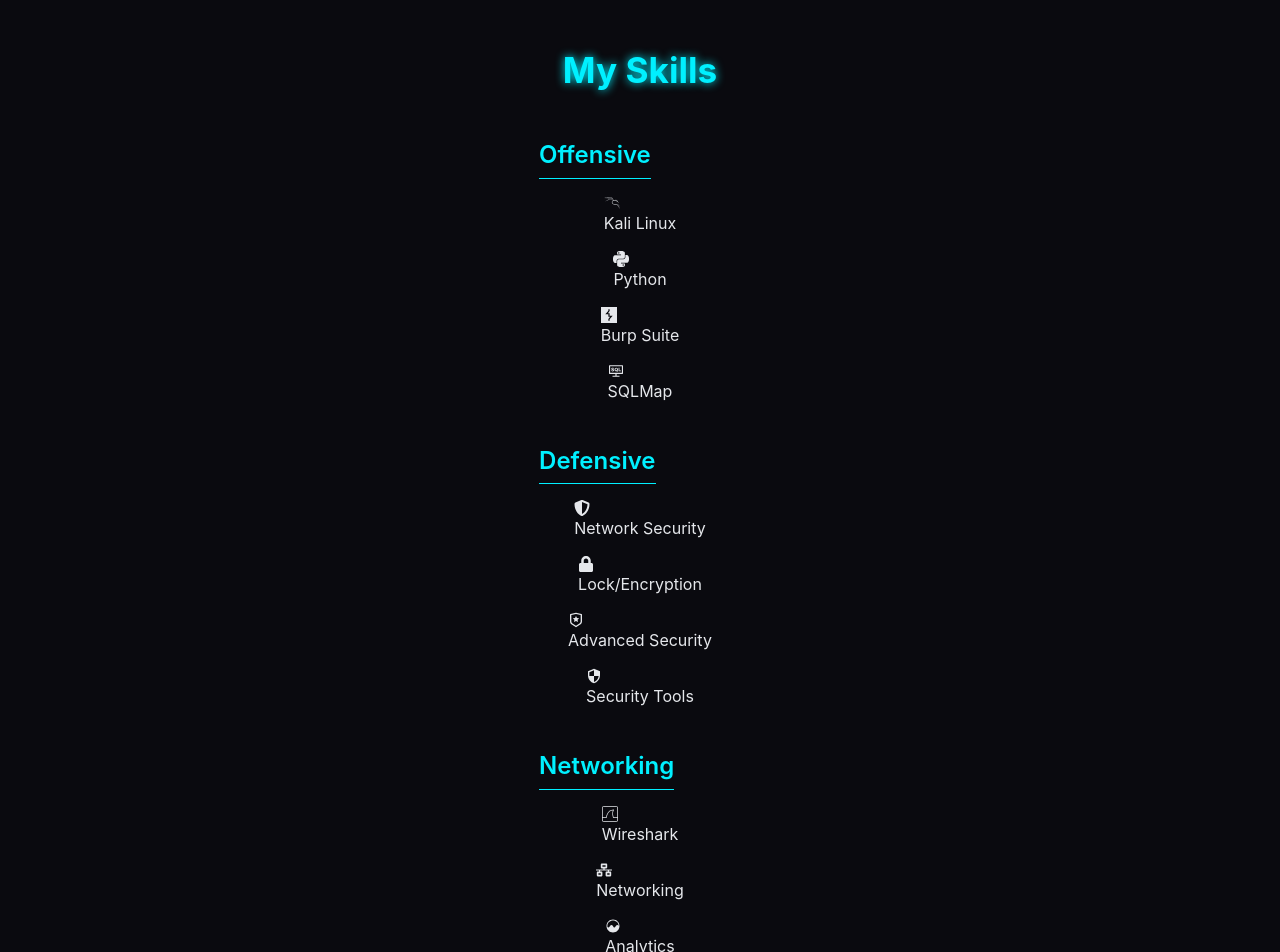
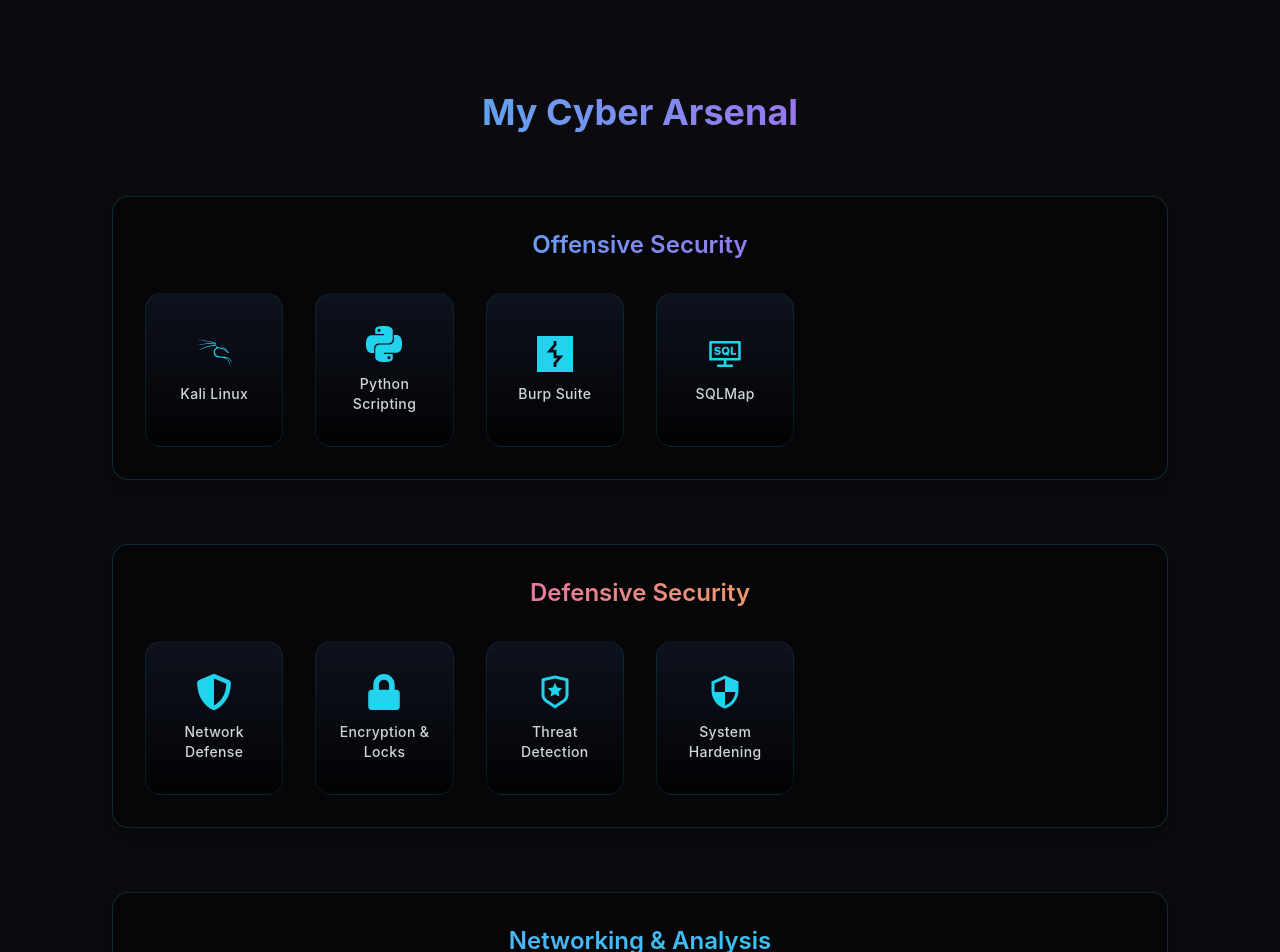
Before and after one commit to adiz777/adizala-portfolio, a React (Vite) app: page /skills in a window 1280 px wide. Shown: the part 100-1052 px from the top of the page. Built offline with nearby package versions, Linux system fonts and the light colour scheme.

Commit message:
Refactor Skills component and update skill categories

```diff
--- a/src/pages/Skills.jsx
+++ b/src/pages/Skills.jsx
@@ -1,7 +1,5 @@
 import React from "react";
 import { motion } from "framer-motion";
-
-// Simple Icons
 import {
   SiKalilinux,
   SiLinux,
@@ -10,160 +8,125 @@
   SiGithub,
   SiDocker,
   SiCloudflare,
-  SiBurpsuite
+  SiBurpsuite,
 } from "react-icons/si";
-
-// Font Awesome
 import {
   FaWindows,
   FaShieldAlt,
-  FaSkullCrossbones,
+  FaLock,
   FaNetworkWired,
-  FaLock
+  FaFireAlt,
 } from "react-icons/fa";
-
-// Ant Design
 import { AiOutlineConsoleSql } from "react-icons/ai";
-
-// Material Design
 import { MdSecurity } from "react-icons/md";
-
-// Ionicons
 import { IoIosAnalytics } from "react-icons/io";
-
-// BoxIcons
 import { BiGitBranch } from "react-icons/bi";
-
-// Remix Icons
 import { RiShieldStarLine } from "react-icons/ri";
 
-// Skill categories
 const skillCategories = [
   {
-    category: "Offensive",
+    category: "Offensive Security",
+    color: "from-cyan-400 to-fuchsia-500",
     skills: [
       { name: "Kali Linux", icon: <SiKalilinux /> },
-      { name: "Python", icon: <SiPython /> },
+      { name: "Python Scripting", icon: <SiPython /> },
       { name: "Burp Suite", icon: <SiBurpsuite /> },
-      { name: "SQLMap", icon: <AiOutlineConsoleSql /> }
-    ]
+      { name: "SQLMap", icon: <AiOutlineConsoleSql /> },
+    ],
   },
   {
-    category: "Defensive",
+    category: "Defensive Security",
+    color: "from-fuchsia-500 to-yellow-400",
     skills: [
-      { name: "Network Security", icon: <FaShieldAlt /> },
-      { name: "Lock/Encryption", icon: <FaLock /> },
-      { name: "Advanced Security", icon: <RiShieldStarLine /> },
-      { name: "Security Tools", icon: <MdSecurity /> }
-    ]
+      { name: "Network Defense", icon: <FaShieldAlt /> },
+      { name: "Encryption & Locks", icon: <FaLock /> },
+      { name: "Threat Detection", icon: <RiShieldStarLine /> },
+      { name: "System Hardening", icon: <MdSecurity /> },
+    ],
   },
   {
-    category: "Networking",
+    category: "Networking & Analysis",
+    color: "from-blue-400 to-cyan-400",
     skills: [
       { name: "Wireshark", icon: <SiWireshark /> },
-      { name: "Networking", icon: <FaNetworkWired /> },
-      { name: "Analytics", icon: <IoIosAnalytics /> }
-    ]
+      { name: "Network Mapping", icon: <FaNetworkWired /> },
+      { name: "Traffic Analytics", icon: <IoIosAnalytics /> },
+    ],
   },
   {
     category: "Platforms & Tools",
+    color: "from-amber-400 to-fuchsia-400",
     skills: [
       { name: "Linux", icon: <SiLinux /> },
       { name: "Windows", icon: <FaWindows /> },
       { name: "Docker", icon: <SiDocker /> },
       { name: "Cloudflare", icon: <SiCloudflare /> },
       { name: "GitHub", icon: <SiGithub /> },
-      { name: "Git Branching", icon: <BiGitBranch /> }
-    ]
-  }
+      { name: "Git Branching", icon: <BiGitBranch /> },
+    ],
+  },
 ];
 
-const Skills = () => {
+export default function Skills() {
   return (
-    <div className="skills-wrapper">
-      <h2 className="skills-title">My Skills</h2>
-      {skillCategories.map((category, idx) => (
-        <div key={idx} className="skill-category">
-          <h3 className="category-title">{category.category}</h3>
-          <div className="skills-grid">
-            {category.skills.map((skill, index) => (
-              <motion.div
-                key={index}
-                className="skill-card"
-                whileHover={{ scale: 1.1, boxShadow: "0 0 20px #00f0ff" }}
-                whileTap={{ scale: 0.95 }}
-              >
-                <div className="icon">{skill.icon}</div>
-                <p className="name">{skill.name}</p>
-              </motion.div>
-            ))}
-          </div>
-        </div>
-      ))}
+    <section className="min-h-screen text-gray-200 py-20 px-6">
+      <motion.h1
+        className="text-4xl font-bold text-center mb-16 text-transparent bg-clip-text bg-gradient-to-r from-cyan-400 to-fuchsia-500"
+        initial={{ opacity: 0, y: -20 }}
+        animate={{ opacity: 1, y: 0 }}
+        transition={{ duration: 0.6 }}
+      >
+        My Cyber Arsenal
+      </motion.h1>
 
-      {/* Embedded CSS */}
-      <style jsx>{`
-        .skills-wrapper {
-          padding: 2rem 1rem;
-        }
+      <div className="max-w-6xl mx-auto grid gap-16">
+        {skillCategories.map((cat, idx) => (
+          <motion.div
+            key={idx}
+            initial={{ opacity: 0, y: 30 }}
+            animate={{ opacity: 1, y: 0 }}
+            transition={{ delay: idx * 0.2 }}
+            className="rounded-2xl bg-black/40 border border-cyan-400/20 p-8 shadow-lg hover:shadow-cyan-400/30 transition-all"
+          >
+            <h2
+              className={`text-2xl font-semibold mb-8 text-center text-transparent bg-clip-text bg-gradient-to-r ${cat.color}`}
+            >
+              {cat.category}
+            </h2>
 
-        .skills-title {
-          font-size: 2.2rem;
-          font-weight: bold;
-          text-align: center;
-          margin-bottom: 2.5rem;
-          color: #00f0ff;
-          text-shadow: 0 0 10px #00f0ff;
-        }
+            {/* Responsive glowing grid */}
+            <div className="grid grid-cols-2 sm:grid-cols-3 md:grid-cols-4 lg:grid-cols-6 gap-8">
+              {cat.skills.map((skill, i) => (
+                <motion.div
+                  key={i}
+                  whileHover={{
+                    scale: 1.15,
+                    boxShadow: "0 0 25px rgba(0,255,255,0.5)",
+                  }}
+                  whileTap={{ scale: 0.95 }}
+                  className="flex flex-col items-center justify-center bg-gradient-to-b from-gray-900/70 to-black/60 border border-cyan-400/10 rounded-2xl py-8 px-4 cursor-pointer transition-all group"
+                >
+                  <div className="text-4xl text-cyan-400 group-hover:text-fuchsia-400 transition-colors duration-300 mb-3">
+                    {skill.icon}
+                  </div>
+                  <p className="text-sm font-medium text-gray-300 group-hover:text-white text-center tracking-wide">
+                    {skill.name}
+                  </p>
+                </motion.div>
+              ))}
+            </div>
+          </motion.div>
+        ))}
+      </div>
 
-        .skill-category {
-          margin-bottom: 2.5rem;
-        }
-
-        .category-title {
-          font-size: 1.5rem;
-          margin-bottom: 1rem;
-          color: #00f0ff;
-          font-weight: 600;
-          border-bottom: 1px solid #00f0ff;
-          display: inline-block;
-          padding-bottom: 0.3rem;
-        }
-
-        .skills-grid {
-          display: grid;
-          grid-template-columns: repeat(auto-fit, minmax(120px, 1fr));
-          gap: 1rem;
-          justify-items: center;
-          align-items: center;
-        }
-
-        .skill-card {
-          display: flex;
-          flex-direction: column;
-          align-items: center;
-          justify-content: center;
-          background: #1a1a1a;
-          color: #00f0ff;
-          padding: 1rem;
-          border-radius: 1rem;
-          transition: all 0.3s ease;
-          cursor: pointer;
-        }
-
-        .skill-card .icon {
-          font-size: 2.5rem;
-          margin-bottom: 0.5rem;
-        }
-
-        .skill-card .name {
-          font-size: 0.95rem;
-          font-weight: 500;
-          text-align: center;
-        }
-      `}</style>
-    </div>
+      <motion.p
+        className="text-center mt-20 text-[var(--gold)] italic"
+        initial={{ opacity: 0 }}
+        animate={{ opacity: 1 }}
+        transition={{ delay: 0.8 }}
+      >
+        “ज्ञानं चक्षुः — Knowledge is the eye that sees beyond the unseen.”
+      </motion.p>
+    </section>
   );
-};
-
-export default Skills;
+}
```
